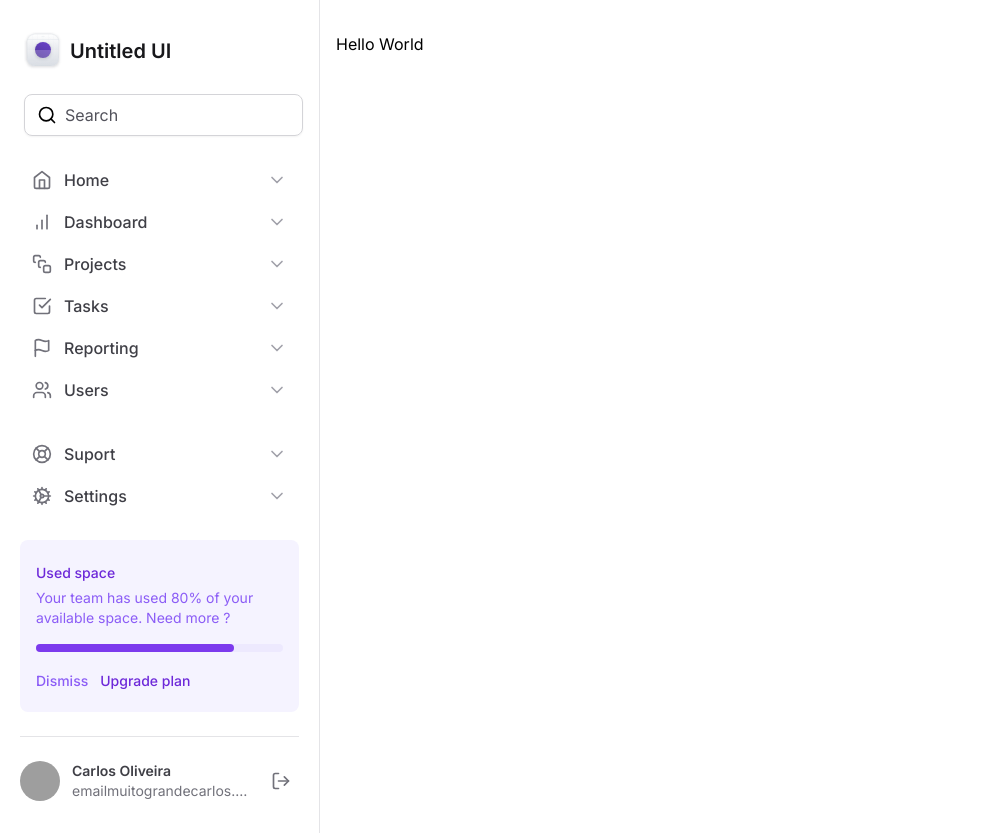
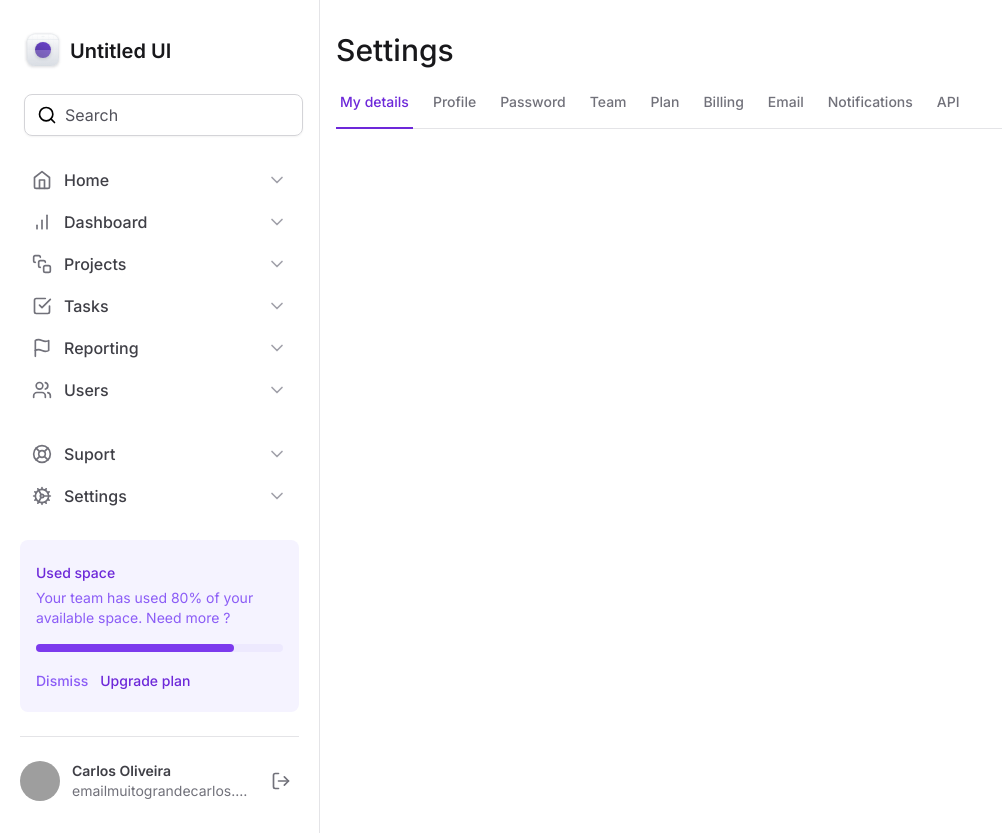
Before and after one commit to burn-c/tailwind-next, a Next.js app: page / in a window 1280 px wide. Shown: the whole page, without its empty margins (0-1002 px from the left). Built offline with nearby package versions, Linux system fonts and the light colour scheme; grey boxes are pictures that could not be loaded.

Commit message:
feat(comp): adds SettingTabs

```diff
--- a/package.json
+++ b/package.json
@@ -9,6 +9,7 @@
     "lint": "next lint"
   },
   "dependencies": {
+    "@radix-ui/react-tabs": "^1.0.4",
     "lucide-react": "^0.292.0",
     "next": "14.0.1",
     "react": "^18",
--- a/src/app/layout.tsx
+++ b/src/app/layout.tsx
@@ -16,9 +16,9 @@
   children: React.ReactNode
 }) {
   return (
-    <html lang="en">
+    <html lang="en" className="antialiased">
       <body className={inter.className}>
-        <div className="grid-cols-app grid min-h-screen">
+        <div className="grid min-h-screen grid-cols-app">
           <Sidebar />
 
           <main className="px-4 pb-12 pt-8">{children}</main>
--- a/src/app/page.tsx
+++ b/src/app/page.tsx
@@ -1,3 +1,10 @@
+import SettingTabs from '@/components/SettingsTabs'
+
 export default function Home() {
-  return <h1>Hello World</h1>
+  return (
+    <>
+      <h1 className="text-3xl font-medium text-zinc-900">Settings</h1>
+      <SettingTabs />
+    </>
+  )
 }
--- /dev/null
+++ b/src/components/SettingsTabs/TabItem.tsx
@@ -0,0 +1,24 @@
+'use client'
+
+import * as Tabs from '@radix-ui/react-tabs'
+
+export interface TabItemProps {
+  value: string
+  title: string
+  isSelected?: boolean
+}
+
+export function TabItem({ title, value, isSelected }: TabItemProps) {
+  return (
+    <Tabs.Trigger
+      value={value}
+      className="relative px-1 pb-4 text-sm font-medium text-zinc-500 hover:text-violet-700 data-[state=active]:text-violet-700"
+    >
+      <span>{title}</span>
+
+      {isSelected ? (
+        <div className="absolute -bottom-px left-0 right-0 h-0.5 bg-violet-700" />
+      ) : null}
+    </Tabs.Trigger>
+  )
+}
--- /dev/null
+++ b/src/components/SettingsTabs/index.tsx
@@ -0,0 +1,49 @@
+'use client'
+
+import * as Tabs from '@radix-ui/react-tabs'
+import { useState } from 'react'
+import { TabItem } from './TabItem'
+
+export default function SettingTabs() {
+  const [currentTab, setCurrentTab] = useState('tab1')
+
+  return (
+    <Tabs.Root value={currentTab} onValueChange={setCurrentTab}>
+      <Tabs.List className="mt-6 flex w-full items-center gap-4 border-b border-zinc-200">
+        <TabItem
+          value="tab1"
+          title="My details"
+          isSelected={currentTab === 'tab1'}
+        />
+        <TabItem
+          value="tab2"
+          title="Profile"
+          isSelected={currentTab === 'tab2'}
+        />
+        <TabItem
+          value="tab3"
+          title="Password"
+          isSelected={currentTab === 'tab3'}
+        />
+        <TabItem value="tab4" title="Team" isSelected={currentTab === 'tab4'} />
+        <TabItem value="tab5" title="Plan" isSelected={currentTab === 'tab5'} />
+        <TabItem
+          value="tab6"
+          title="Billing"
+          isSelected={currentTab === 'tab6'}
+        />
+        <TabItem
+          value="tab7"
+          title="Email"
+          isSelected={currentTab === 'tab7'}
+        />
+        <TabItem
+          value="tab8"
+          title="Notifications"
+          isSelected={currentTab === 'tab8'}
+        />
+        <TabItem value="tab9" title="API" isSelected={currentTab === 'tab9'} />
+      </Tabs.List>
+    </Tabs.Root>
+  )
+}
--- a/src/components/Sidebar/Profile.tsx
+++ b/src/components/Sidebar/Profile.tsx
@@ -2,7 +2,7 @@
 
 export function Profile() {
   return (
-    <div className="grid-cols-profile grid items-center gap-3">
+    <div className="grid grid-cols-profile items-center gap-3">
       <img
         src="https://github.com/burn-c.png"
         className="h-10 w-10 rounded-full"
```
Also changed, not shown: 1 other file (tests, documents, lock files or other folders).
